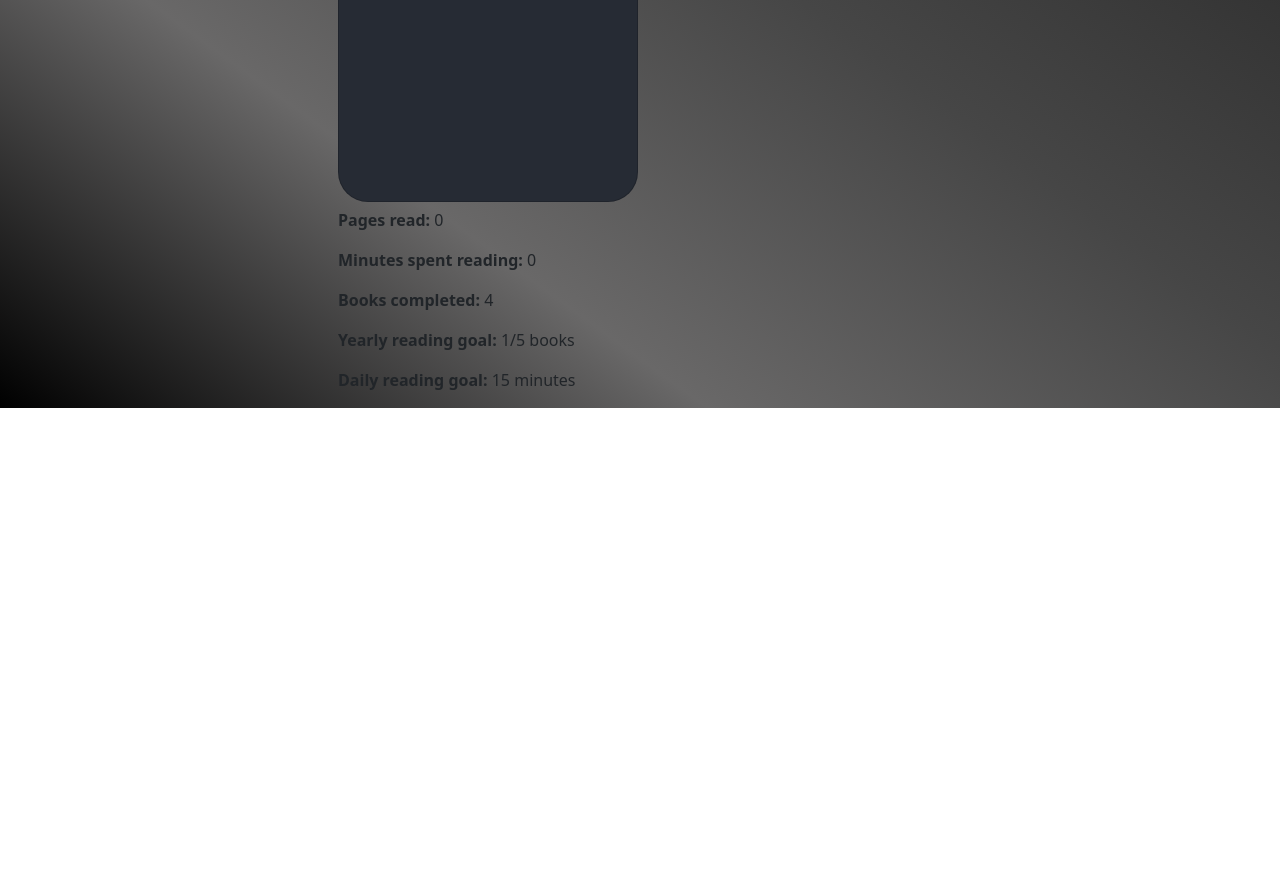
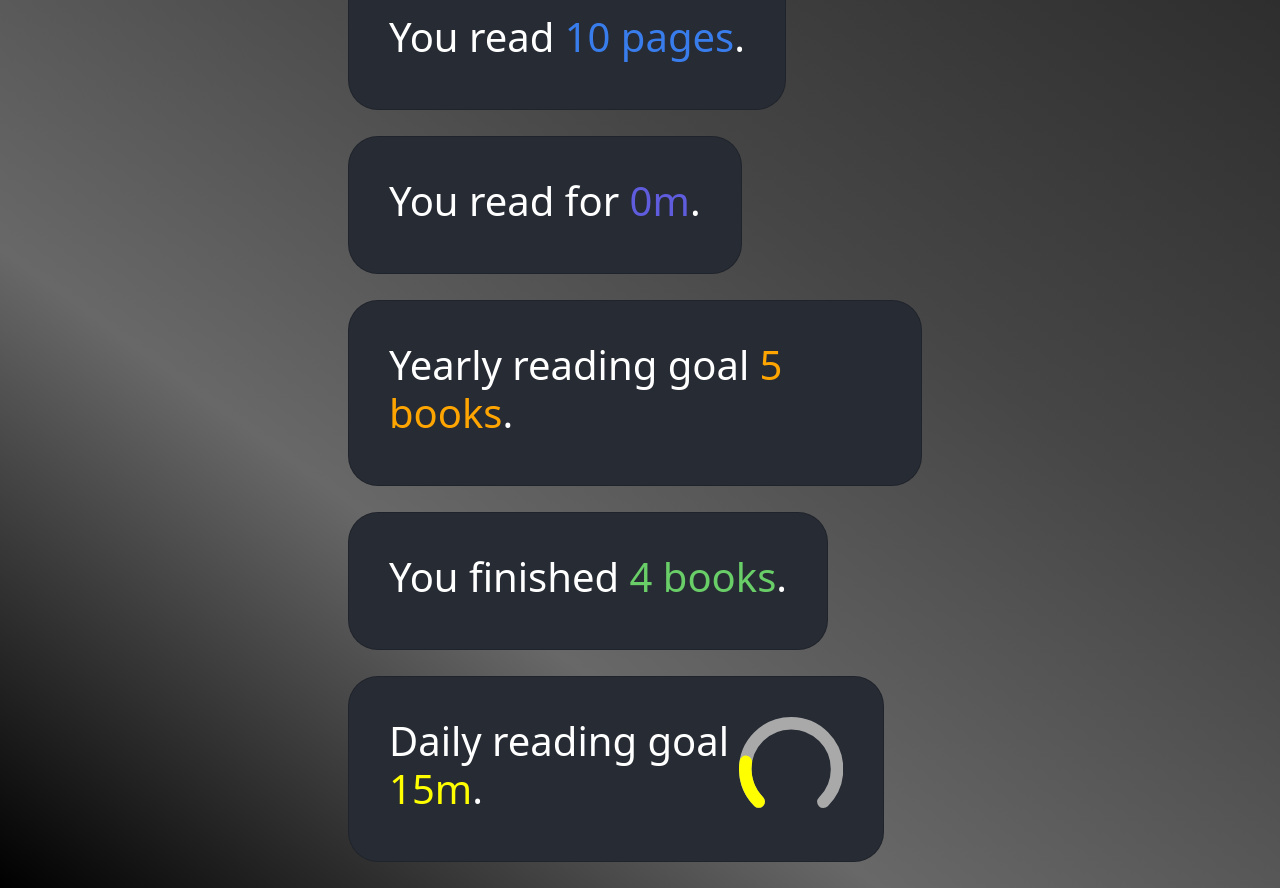
Before and after one commit to stbestichhh/book-station-web, a React (Vite) app: page / in a window 1280 px wide. Shown: the part 640-1528 px from the top of the page. Before the commit the page ends 1048 px from the top, so only its background shows below. Built offline with nearby package versions, Linux system fonts and the light colour scheme.

Commit message:
chore: reading statistics

```diff
--- a/package.json
+++ b/package.json
@@ -15,6 +15,7 @@
     "bootstrap": "^5.3.3",
     "framer-motion": "^12.4.7",
     "react": "^19.0.0",
+    "react-circular-progressbar": "^2.2.0",
     "react-dom": "^19.0.0"
   },
   "devDependencies": {
--- a/src/components/AddBookCard.tsx
+++ b/src/components/AddBookCard.tsx
@@ -17,7 +17,7 @@ const AddBookCard = ({
       title={`Add new book`}
       onSelect={onSelect}
       isSelected={selectedBook === null && isAddingBook}
-      image='plus.svg'
+      image="plus.svg"
     />
   );
 };
--- a/src/components/BookCard.tsx
+++ b/src/components/BookCard.tsx
@@ -17,21 +17,23 @@ const BookCard = ({
   image,
   onSelect,
   isSelected,
-  status
+  status,
 }: BookCardProps) => {
   let bookImage = image || 'book.svg';
 
   if (!image && status) {
     const statusMap: Record<string, string> = {
-      'Reading': 'book_started.svg',
-      'Completed': 'book_finished.svg',
+      Reading: 'book_started.svg',
+      Completed: 'book_finished.svg',
     };
 
     bookImage = statusMap[status] || 'book.svg';
   }
 
   useEffect(() => {
-    const tooltipTriggerList = document.querySelectorAll('[data-bs-toogle="tooltip"]')
+    const tooltipTriggerList = document.querySelectorAll(
+      '[data-bs-toogle="tooltip"]'
+    );
     for (const tooltipElement of tooltipTriggerList) {
       new window.bootstrap.Tooltip(tooltipElement);
     }
--- a/src/components/BookGallery.tsx
+++ b/src/components/BookGallery.tsx
@@ -35,8 +35,8 @@ const BookGallery = ({
   };
 
   return (
-    <div className='position-relative w-100' style={{ minHeight: '320px' }}>
-      <div className='d-flex gap-2 justify-content-end w-100'>
+    <div className="position-relative w-100" style={{ minHeight: '320px' }}>
+      <div className="d-flex gap-2 justify-content-end w-100">
         <ArrowButton
           onClick={() => scrollGallery('left')}
           arrowDirection="90"
--- /dev/null
+++ b/src/components/InfoCard.tsx
@@ -0,0 +1,24 @@
+import { ReactNode } from 'react';
+
+const InfoCard = ({ children }: { children: ReactNode }) => {
+  return (
+    <div
+      className={`card d-inline-block`}
+      style={{
+        flex: '0 0 auto',
+        transition: 'all 0.3s ease',
+        overflow: 'hidden',
+        borderRadius: '30px',
+        backgroundColor: 'rgb(38, 43, 52)',
+        display: 'flex',
+        alignContent: 'center',
+        padding: '40px',
+        marginRight: '20px',
+        marginBottom: '20px',
+      }}
+    >
+      {children}
+    </div>
+  );
+};
+export default InfoCard;
--- a/src/components/ReadingStats.tsx
+++ b/src/components/ReadingStats.tsx
@@ -1,45 +1,81 @@
 import { books } from '../temp_data.ts';
+import { buildStyles, CircularProgressbar } from 'react-circular-progressbar';
+import InfoCard from './InfoCard.tsx';
 
 const ReadingStats = () => {
-  console.log(books.filter((book) => book.status === 'Completed' && book.year_finished === new Date().getFullYear()).length);
-
   return (
     <>
-      <div>
-        <h2 style={{
-          color: 'white'
-        }}>Welcome</h2>
-        <div
-          className={`card d-inline-block`}
-          style={{
-            width: '300px',
-            height: '300px',
-            cursor: 'pointer',
-            flex: '0 0 auto',
-            transition: 'all 0.3s ease',
-            overflow: 'hidden',
-            borderRadius: '30px',
-            backgroundColor: 'rgb(38, 43, 52)',
-          }}
-        ></div>
-        <p>
-          <strong>Pages read:</strong>{' '}
-          {books.reduce((acc, book) => acc + book.pagesRead, 0)}
-        </p>
-        <p>
-          <strong>Minutes spent reading:</strong>{' '}
-          {books.reduce((acc, book) => acc + book.minutesSpent, 0)}
-        </p>
-        <p>
-          <strong>Books completed:</strong>{' '}
-          {books.filter((book) => book.status === 'Completed').length}
-        </p>
-        <p>
-          <strong>Yearly reading goal:</strong> {books.filter((book) => book.status === 'Completed' && book.year_finished === new Date().getFullYear()).length}/5 books
-        </p>
-        <p>
-          <strong>Daily reading goal:</strong> 15 minutes
-        </p>
+      <h1
+        style={{
+          color: 'white',
+          marginBottom: '20px',
+          fontSize: '80px',
+        }}
+      >
+        Welcome
+      </h1>
+      <div
+        style={{
+          paddingLeft: '10px',
+        }}
+      >
+        <InfoCard>
+          <h1 style={{ color: 'white' }}>
+            You read{' '}
+            <span style={{ color: 'rgb(57, 125, 236)' }}>
+              {books.reduce((acc, book) => acc + book.pagesRead, 0)} pages
+            </span>
+            .
+          </h1>
+        </InfoCard>
+        <InfoCard>
+          <h1 style={{ color: 'white' }}>
+            You read for{' '}
+            <span style={{ color: 'rgb(95, 92, 222)' }}>
+              {books.reduce((acc, book) => acc + book.minutesSpent, 0)}m
+            </span>
+            .
+          </h1>
+        </InfoCard>
+        <InfoCard>
+          <div style={{ display: 'flex', alignItems: 'center' }}>
+            <h1 style={{ color: 'white' }}>
+              Yearly reading goal
+              <span style={{ color: 'orange' }}> 5 books</span>.
+            </h1>
+          </div>
+        </InfoCard>
+        <InfoCard>
+          <h1 style={{ color: 'white' }}>
+            You finished{' '}
+            <span style={{ color: 'rgb(105, 206, 103)' }}>
+              {books.filter((book) => book.status === 'Completed').length} books
+            </span>
+            .
+          </h1>
+        </InfoCard>
+        <InfoCard>
+          <div style={{ display: 'flex', alignItems: 'center' }}>
+            <h1 style={{ color: 'white' }}>
+              Daily reading goal
+              <span style={{ color: 'yellow' }}> 15m</span>.
+            </h1>
+            <div style={{ width: '30%', height: '30%', marginLeft: '10px' }}>
+              <CircularProgressbar
+                value={3}
+                maxValue={15}
+                circleRatio={0.75}
+                strokeWidth={12}
+                styles={buildStyles({
+                  pathColor: 'yellow',
+                  rotation: 1 / 2 + 1 / 8,
+                  strokeLinecap: 'round',
+                  trailColor: 'darkgrey',
+                })}
+              />
+            </div>
+          </div>
+        </InfoCard>
       </div>
     </>
   );
--- a/src/components/ReadingStatsCard.tsx
+++ b/src/components/ReadingStatsCard.tsx
@@ -24,7 +24,7 @@ const ReadingStatsCard = ({
       title={`Reading stats`}
       onSelect={onReadingStatsSelect}
       isSelected={selectedBook === null && !isAddingBook}
-      image='main_card.svg'
+      image="main_card.svg"
     />
   );
 };
--- a/src/pages/Home.tsx
+++ b/src/pages/Home.tsx
@@ -53,15 +53,19 @@ const Home = () => {
   return (
     <div
       className={`container-fluid d-flex flex-column overflow-hidden`}
-      style={{ background: 'rgb(0,0,0) linear-gradient(216deg, rgba(0,0,0,1) 0%, rgba(37,37,37,1) 17%, rgba(70,70,70,1) 50%, rgba(105,104,104,1) 74%, rgba(0,0,0,1) 100%)', minHeight: '100vh' }}
+      style={{
+        background:
+          'rgb(0,0,0) linear-gradient(216deg, rgba(0,0,0,1) 0%, rgba(37,37,37,1) 17%, rgba(70,70,70,1) 50%, rgba(105,104,104,1) 74%, rgba(0,0,0,1) 100%)',
+        minHeight: '100vh',
+      }}
     >
       <h1 className={`text-center text-light`}>BookStation</h1>
 
       <motion.div
-        initial={{opacity: 0, z: 10}}
-        animate={{opacity: 1, z: 0}}
-        exit={{opacity: 0, z: -10}}
-        transition={{duration: 1}}
+        initial={{ opacity: 0, z: 10 }}
+        animate={{ opacity: 1, z: 0 }}
+        exit={{ opacity: 0, z: -10 }}
+        transition={{ duration: 1 }}
         style={{
           minHeight: '420px',
           overflow: 'hidden',
@@ -78,22 +82,25 @@ const Home = () => {
         />
       </motion.div>
 
-      <div className={`flex-grow-1 px-4 d-flex justify-content-start align-items-start`} style={{marginTop: '20px'}}>
+      <div
+        className={`flex-grow-1 px-4 d-flex justify-content-start align-items-start`}
+        style={{ marginTop: '20px' }}
+      >
         <div className="col-md-3"></div>
         <div className="col-md-6">
           <motion.div
             key={isAddingBook || selectedBook ? 'active' : 'default'}
-              initial={{opacity: 0, z: 10}}
-              animate={{opacity: 1, z: 0}}
-              exit={{opacity: 0, z: -10}}
-              transition={{duration: 1}}
+            initial={{ opacity: 0, z: 10 }}
+            animate={{ opacity: 1, z: 0 }}
+            exit={{ opacity: 0, z: -10 }}
+            transition={{ duration: 1 }}
           >
             {isAddingBook ? (
-                <AddBookForm handleAddBook={handleAddBook}/>
+              <AddBookForm handleAddBook={handleAddBook} />
             ) : selectedBook ? (
-                <BookDetails book={selectedBook} onBack={handleBackToStats}/>
+              <BookDetails book={selectedBook} onBack={handleBackToStats} />
             ) : (
-                <ReadingStats/>
+              <ReadingStats />
             )}
           </motion.div>
         </div>
--- a/src/temp_data.ts
+++ b/src/temp_data.ts
@@ -17,12 +17,13 @@ export const books: Book[] = [
     title: 'Book One',
     author: 'Author A',
     pages: 320,
-    image: 'https://images.squarespace-cdn.com/content/v1/63190485df9da2108776dc8a/6e935cdf-d4be-4fcd-8224-b3385630fafa/SOD_Cover.jpg',
+    image:
+      'https://images.squarespace-cdn.com/content/v1/63190485df9da2108776dc8a/6e935cdf-d4be-4fcd-8224-b3385630fafa/SOD_Cover.jpg',
     description: 'A great book.',
-    pagesRead: 0,
+    pagesRead: 10,
     minutesSpent: 0,
     year_finished: 2025,
-    status: 'Completed'
+    status: 'Completed',
   },
   {
     id: 101,
```
Also changed, not shown: 1 other file (tests, documents, lock files or other folders). Lines whose indentation alone changed are shown as unchanged.
